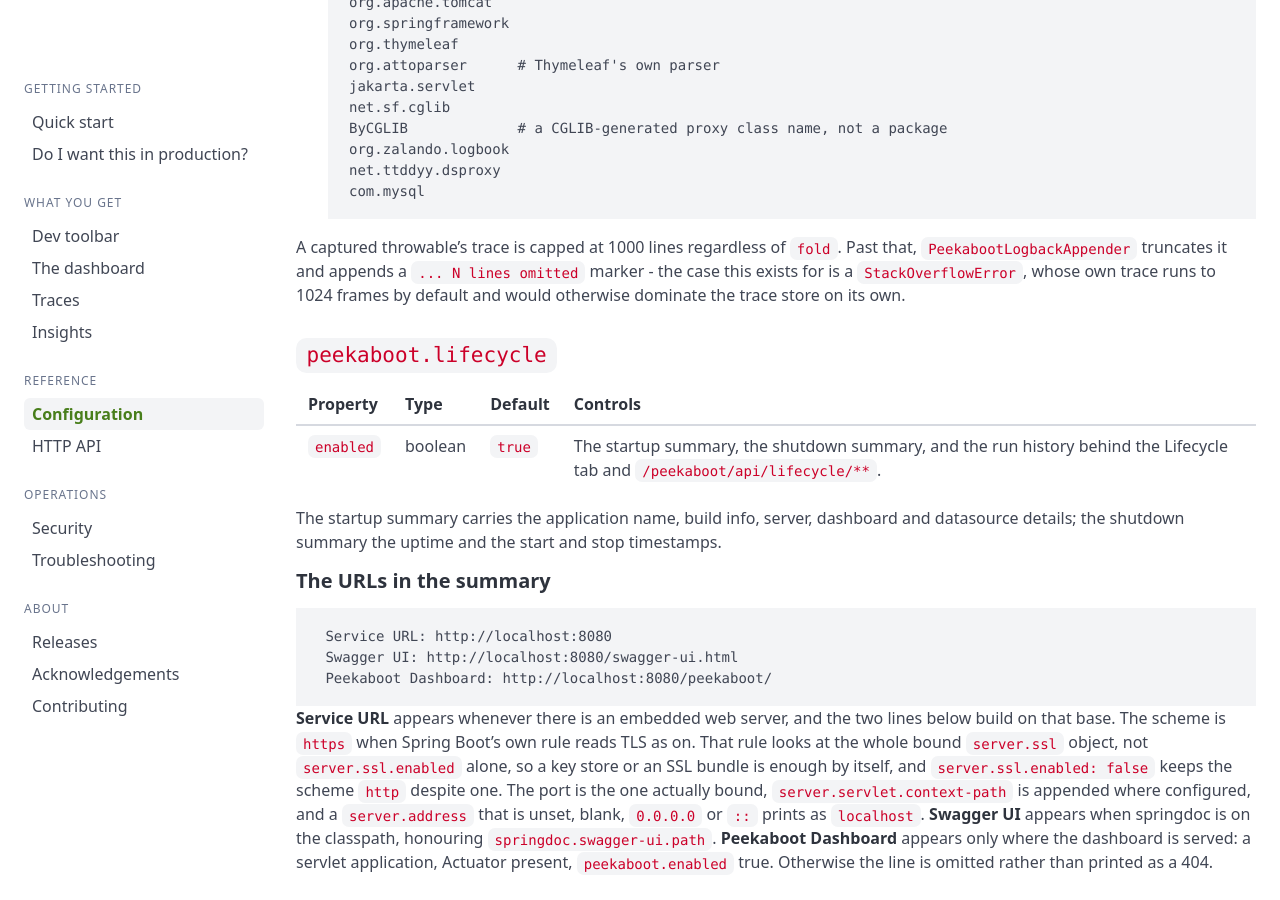
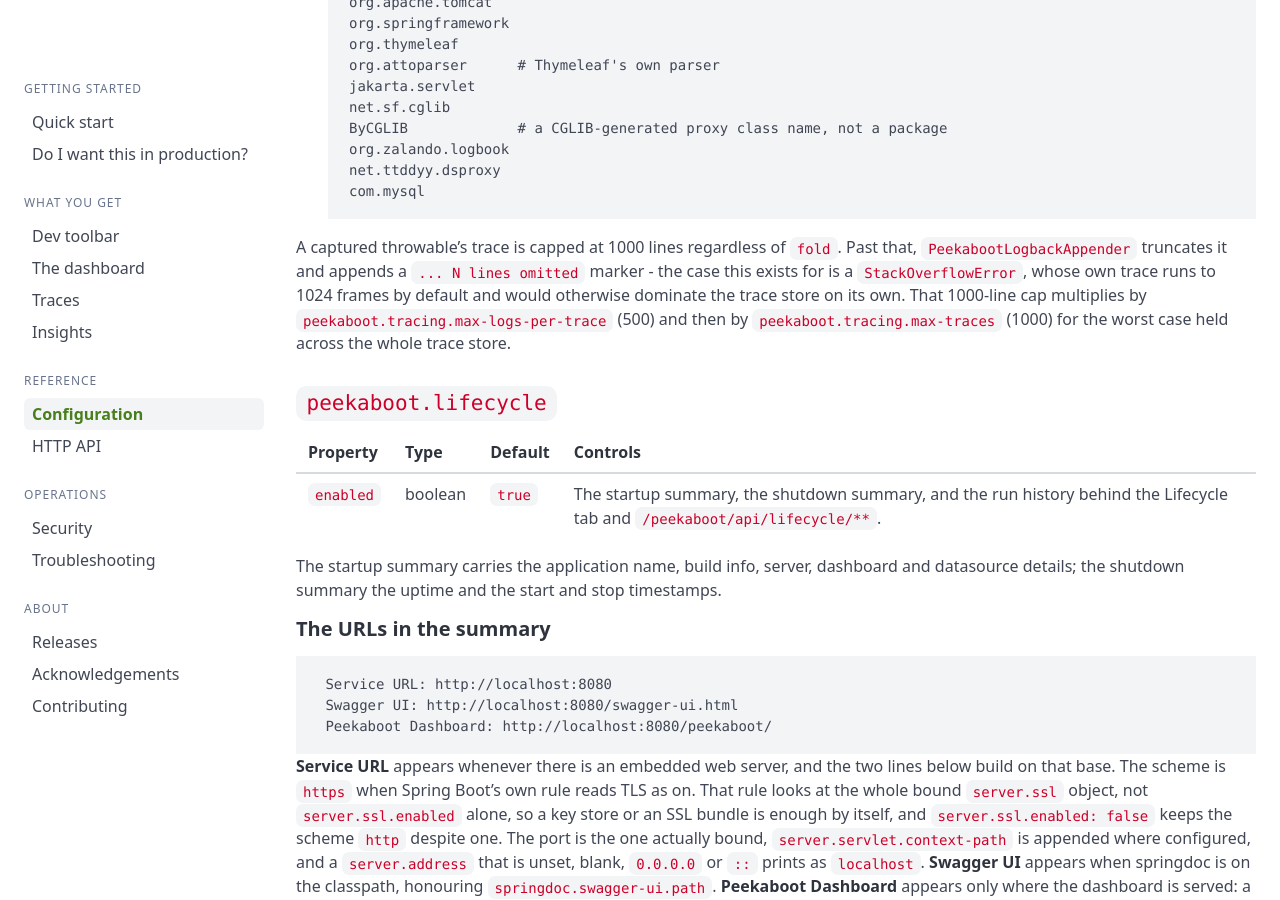
Before and after one commit to peekaboot-org/peekaboot-org.github.io, a Jekyll site: the page built from docs/configuration.md, in a window 1280 px wide and 900 px high, scrolled down 6763 px. Built offline with Jekyll 4.4.1, drawn with Linux system fonts in a browser that asks for light colours.

Commit message:
docs: name the stack-trace cap multipliers

```diff
--- a/docs/configuration.md
+++ b/docs/configuration.md
@@ -296,7 +296,9 @@ will not do it.
 A captured throwable's trace is capped at 1000 lines regardless of `fold`. Past that,
 `PeekabootLogbackAppender` truncates it and appends a `... N lines omitted` marker - the case
 this exists for is a `StackOverflowError`, whose own trace runs to 1024 frames by default and
-would otherwise dominate the trace store on its own.
+would otherwise dominate the trace store on its own. That 1000-line cap multiplies by
+`peekaboot.tracing.max-logs-per-trace` (500) and then by `peekaboot.tracing.max-traces` (1000)
+for the worst case held across the whole trace store.
 
 ### `peekaboot.lifecycle` {#peekabootlifecycle}
 
```
